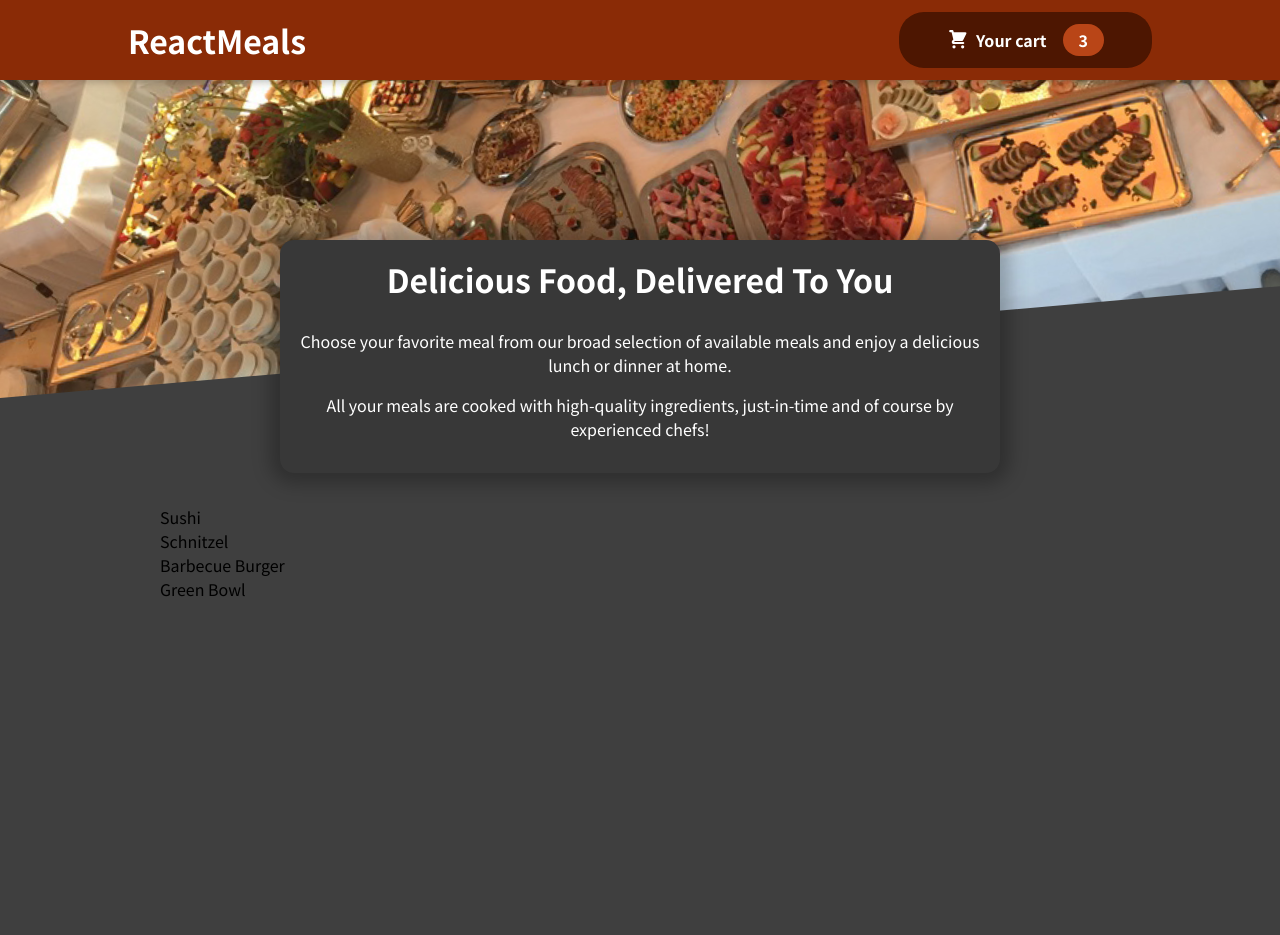
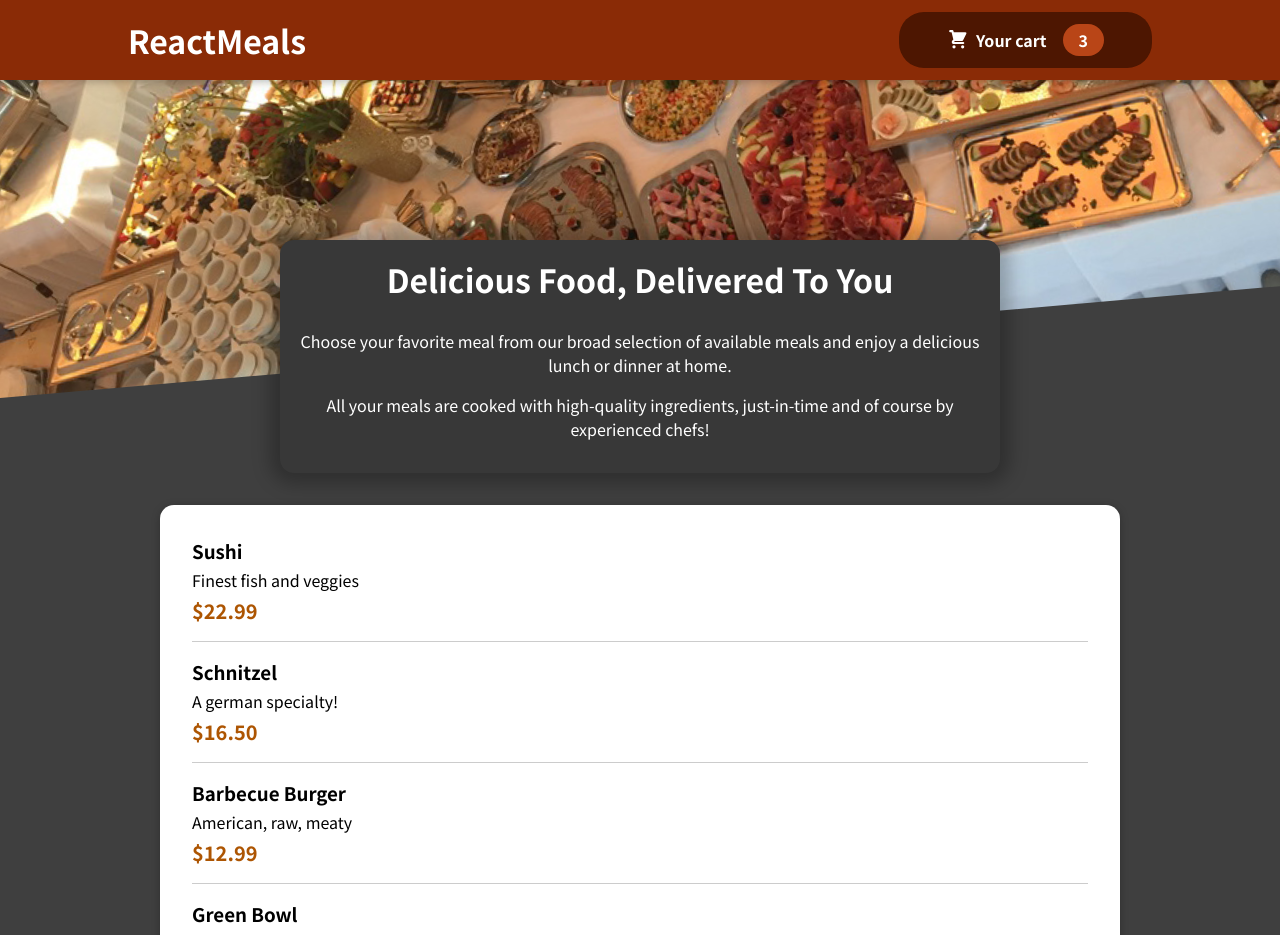
Before and after one commit to bavichugo/React-Projects, a React (Create React App) app in the folder foorOrderApp/: page / in a window 1280 px wide. Shown: the top 935 px of the page. Before the commit the page ends 800 px from the top, so only its background shows below. Built offline with nearby package versions, Linux system fonts and the light colour scheme.

Commit message:
Add Card UI component and individual meals component

```diff
--- a/foorOrderApp/src/components/Meals/AvailableMeals.js
+++ b/foorOrderApp/src/components/Meals/AvailableMeals.js
@@ -1,5 +1,7 @@
 import React from "react";
+import Card from "../UI/Card";
 import classes from "./AvailableMeals.module.css";
+import MealItem from "./MealItem";
 
 const DUMMY_MEALS = [
   {
@@ -29,11 +31,20 @@ const DUMMY_MEALS = [
 ];
 
 const AvailableMeals = () => {
-  const mealsList = DUMMY_MEALS.map((meal) => <li>{meal.name}</li>);
+  const mealsList = DUMMY_MEALS.map((meal) => (
+    <MealItem
+      key={meal.id}
+      name={meal.name}
+      description={meal.description}
+      price={meal.price}
+    />
+  ));
 
   return (
     <section className={classes.meals}>
-      <ul>{mealsList}</ul>
+      <Card>
+        <ul>{mealsList}</ul>
+      </Card>
     </section>
   );
 };
--- /dev/null
+++ b/foorOrderApp/src/components/Meals/MealItem.js
@@ -0,0 +1,19 @@
+import React from "react";
+import classes from "./MealItem.module.css";
+
+const MealItem = (props) => {
+  const price = `$${props.price.toFixed(2)}`;
+
+  return (
+    <li className={classes.meal}>
+      <div>
+        <h3>{props.name}</h3>
+        <div className={props.description}>{props.description}</div>
+        <div className={classes.price}>{price}</div>
+      </div>
+      <div></div>
+    </li>
+  );
+};
+
+export default MealItem;
--- /dev/null
+++ b/foorOrderApp/src/components/Meals/MealItem.module.css
@@ -0,0 +1,22 @@
+.meal {
+    display: flex;
+    justify-content: space-between;
+    margin: 1rem;
+    padding-bottom: 1rem;
+    border-bottom: 1px solid #ccc;
+  }
+
+  .meal h3 {
+    margin: 0 0 0.25rem 0;
+  }
+
+  .description {
+    font-style: italic;
+  }
+
+  .price {
+    margin-top: 0.25rem;
+    font-weight: bold;
+    color: #ad5502;
+    font-size: 1.25rem;
+  }
--- a/foorOrderApp/src/components/UI/Card.js
+++ b/foorOrderApp/src/components/UI/Card.js
@@ -0,0 +1,8 @@
+import React from "react";
+import classes from "./Card.module.css";
+
+const Card = (props) => {
+  return <div className={classes.card}>{props.children}</div>;
+};
+
+export default Card;
--- /dev/null
+++ b/foorOrderApp/src/components/UI/Card.module.css
@@ -0,0 +1,6 @@
+.card {
+    padding: 1rem;
+    box-shadow: 0 2px 8px rgba(0, 0, 0, 0.25);
+    border-radius: 14px;
+    background-color: white;
+}
```
Also changed, not shown: foorOrderApp/src/components/Meals/MealItemForm.js (added, +7 -0 lines), 1 other file (tests, documents, lock files or other folders).
